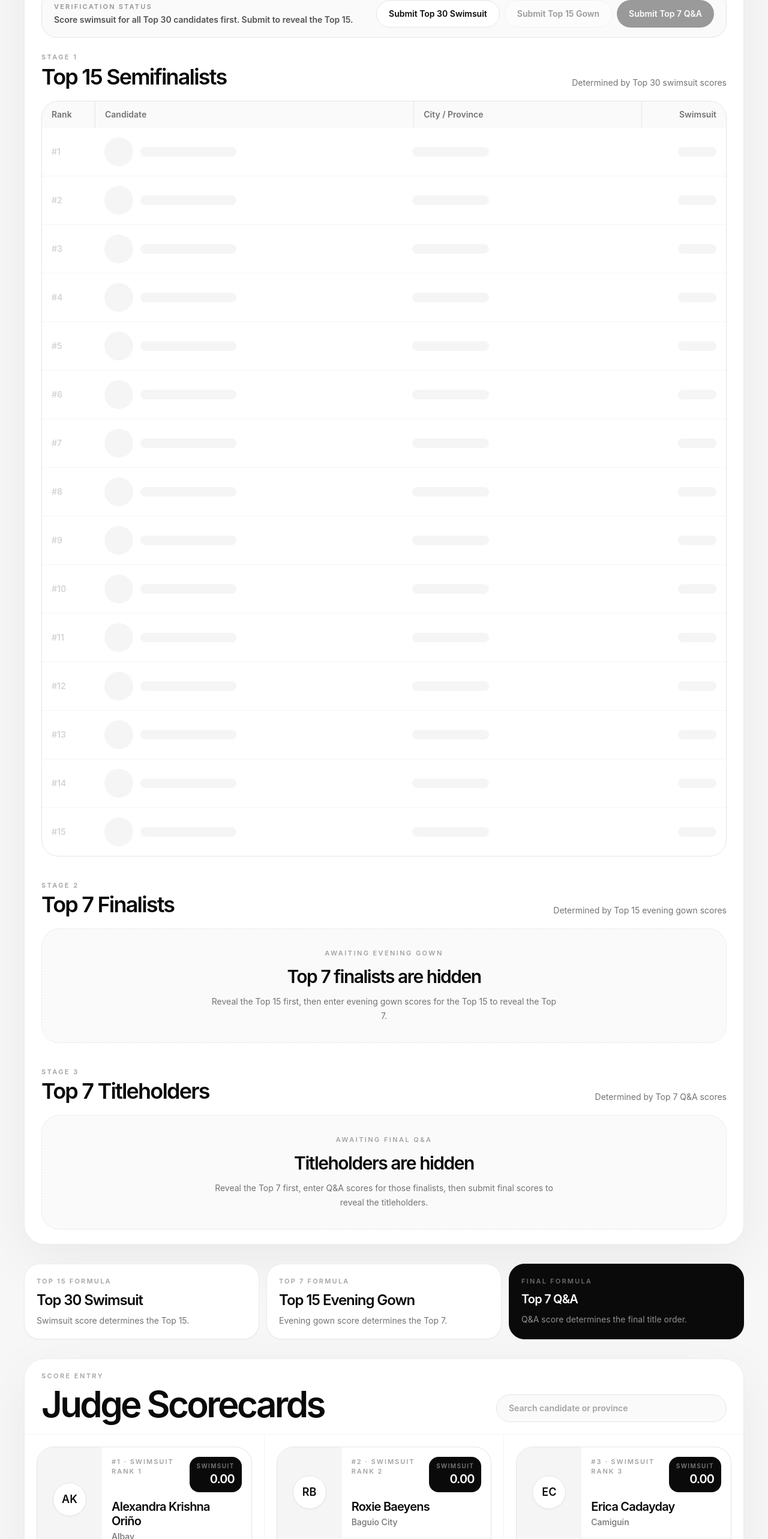
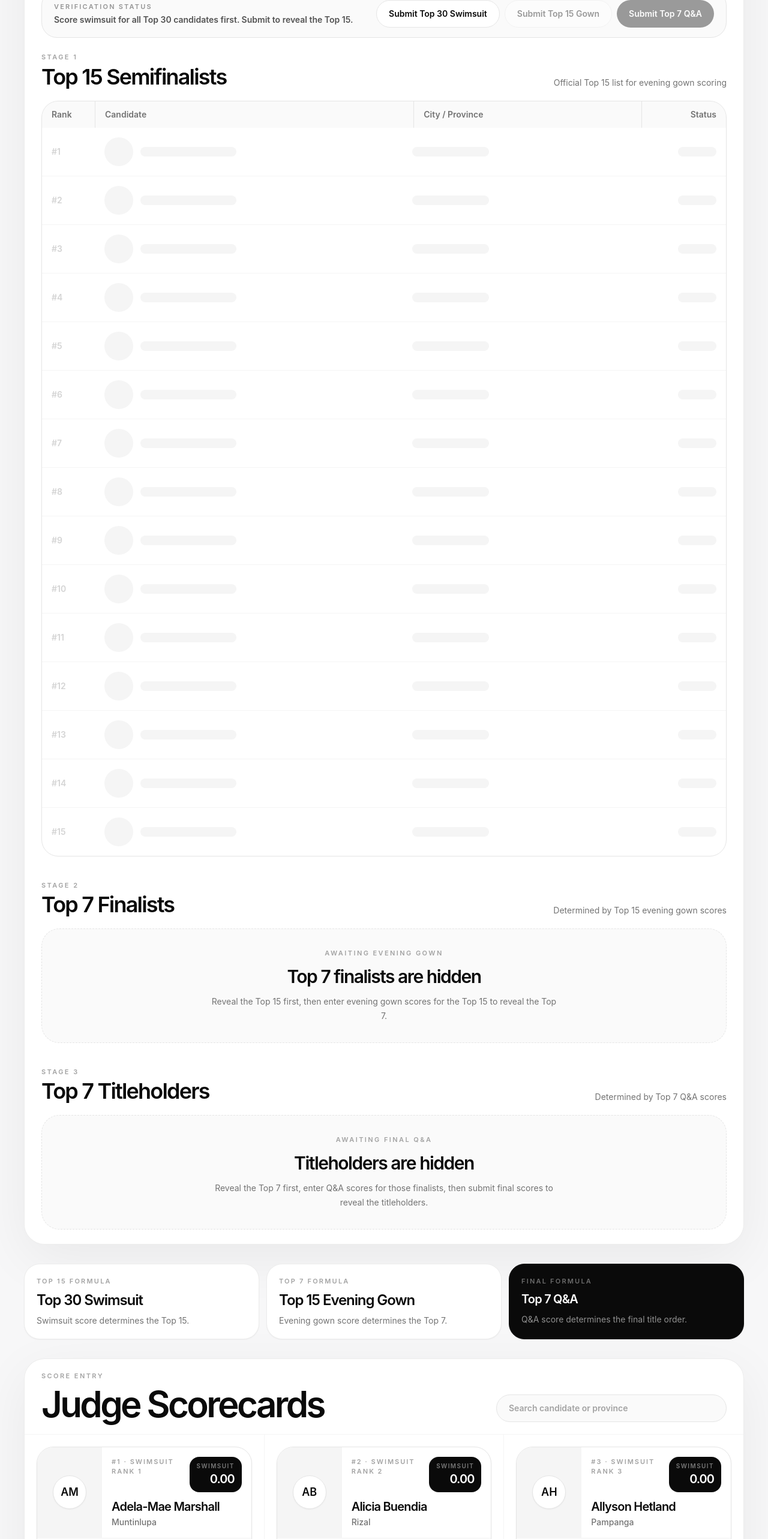
Before and after one commit to atndomain/MUPH-SCORING-SYSTEM, a React (Vite) app: page / in a window 1280 px wide. Shown: the part 1000-3566 px from the top of the page at 60% size. Built offline with nearby package versions, Linux system fonts and the light colour scheme.

Commit message:
Update App.jsx

```diff
--- a/src/App.jsx
+++ b/src/App.jsx
@@ -1,37 +1,55 @@
 import React, { useMemo, useState } from "react";
 
 const candidates = [
+  { city: "Muntinlupa", name: "Adela-Mae Marshall" },
+  { city: "Rizal", name: "Alicia Buendia" },
+  { city: "Pampanga", name: "Allyson Hetland" },
+  { city: "Negros Occidental", name: "Alexandra Colmenares" },
   { city: "Albay", name: "Alexandra Krishna Oriño" },
-  { city: "Baguio City", name: "Roxie Baeyens" },
+  { city: "Cebu City", name: "Apriel Smith" },
+  { city: "Luisiana, Laguna", name: "Ashley Subijano Montenegro" },
+  { city: "La Union", name: "Bea Millan-Windorski" },
+  { city: "Samar Island", name: "Catherine Wardle" },
+  { city: "Ilocos Norte", name: "Cherieze Cacayorin" },
+  { city: "Tandag City", name: "Chrystel Mae Correos" },
+  { city: "Cotabato Province", name: "Clarissa Westram" },
+  { city: "Pangasinan", name: "Donna Rein Nuguid" },
   { city: "Camiguin", name: "Erica Cadayday" },
+  { city: "Tacloban City", name: "Jacqueline Gulrajani" },
+  { city: "San Jose, Negros Oriental", name: "Jayka Munsayac" },
   { city: "Cavite", name: "Jencel Caña" },
-  { city: "Cebu City", name: "Apriel Smith" },
-  { city: "Cebu Province", name: "Nicole Borromeo" },
-  { city: "Cotabato Province", name: "Clarissa Westram" },
-  { city: "Iligan City", name: "Trexy Paris Roxas" },
-  { city: "Ilocos Norte", name: "Cherieze Cacayorin" },
-  { city: "Iloilo City", name: "Zestah Espinosa" },
-  { city: "La Union", name: "Bea Millan-Windorski" },
-  { city: "Laguna", name: "Ysabel Prats" },
-  { city: "Luisiana, Laguna", name: "Ashley Subijano Montenegro" },
+  { city: "Sultan Kudarat", name: "Jenrose Javier" },
   { city: "Manila", name: "Justine Felizarta" },
   { city: "Mountain Province", name: "Lyneree Montero-Yodong" },
-  { city: "Muntinlupa", name: "Adela-Mae Marshall" },
-  { city: "Negros Occidental", name: "Alexandra Colmenares" },
-  { city: "Pampanga", name: "Allyson Hetland" },
-  { city: "Pangasinan", name: "Donna Rein Nuguid" },
+  { city: "Tarlac", name: "Marian Arellano" },
+  { city: "Sarangani", name: "Nicole Cruz" },
+  { city: "Cebu Province", name: "Nicole Borromeo" },
   { city: "Quezon Province", name: "Patricia Ella Evangelista" },
-  { city: "Rizal", name: "Alicia Buendia" },
-  { city: "Samar Island", name: "Catherine Wardle" },
-  { city: "San Jose, Negros Oriental", name: "Jayka Munsayac" },
-  { city: "Sarangani", name: "Nicole Cruz" },
   { city: "Sto. Tomas, La Union", name: "Rachel-Hanna Gozum" },
-  { city: "Sultan Kudarat", name: "Jenrose Javier" },
-  { city: "Tacloban City", name: "Jacqueline Gulrajani" },
+  { city: "Baguio City", name: "Roxie Baeyens" },
+  { city: "Iligan City", name: "Trexy Paris Roxas" },
   { city: "Taguig City", name: "Ysabella Ysmael" },
-  { city: "Tandag City", name: "Chrystel Mae Correos" },
-  { city: "Tarlac", name: "Marian Arellano" },
+  { city: "Laguna", name: "Ysabel Prats" },
+  { city: "Iloilo City", name: "Zestah Espinosa" },
 ].map((candidate, index) => ({ ...candidate, id: index + 1 }));
+
+const officialTop15Cities = [
+  "Muntinlupa",
+  "Sultan Kudarat",
+  "Baguio City",
+  "Tacloban City",
+  "La Union",
+  "Quezon Province",
+  "Taguig City",
+  "Camiguin",
+  "Tarlac",
+  "Manila",
+  "Iloilo City",
+  "Cebu Province",
+  "Cebu City",
+  "Pampanga",
+  "Negros Occidental",
+];
 
 const titleOrder = [
   "Miss Universe Philippines 2026",
@@ -72,6 +90,7 @@ function getInitials(name, city) {
 function runTests() {
   console.assert(candidates.length === 30, "Expected 30 candidates.");
   console.assert(titleOrder.length === 7, "Expected 7 titles.");
+  console.assert(officialTop15Cities.length === 15, "Expected 15 official semifinalists.");
   console.assert(clampScore(120) === 100, "Scores above 100 should clamp to 100.");
   console.assert(clampScore(-5) === 0, "Scores below 0 should clamp to 0.");
   console.assert(getScore({ swimsuit: 91 }, "swimsuit") === 91, "Swimsuit score should be read correctly.");
@@ -134,7 +153,17 @@ export default function PageantScoringSystem() {
   }, [scores]);
 
   const top15 = top15Submitted
-    ? swimsuitRanking.slice(0, 15).map((candidate, index) => ({ ...candidate, placement: index + 1 }))
+    ? officialTop15Cities.map((city, index) => {
+        const candidate = candidates.find((item) => item.city === city);
+        const rankedCandidate = swimsuitRanking.find((item) => item.city === city);
+        return {
+          ...candidate,
+          score: scores[candidate.id] || {},
+          swimsuitTotal: rankedCandidate?.swimsuitTotal || 0,
+          swimsuitComplete: rankedCandidate?.swimsuitComplete || 0,
+          placement: index + 1,
+        };
+      })
     : [];
 
   const top15Ids = useMemo(() => new Set(top15.map((candidate) => candidate.id)), [top15]);
@@ -253,11 +282,11 @@ export default function PageantScoringSystem() {
       return;
     }
 
-    verifyWithDelay("Verifying swimsuit scores for all Top 30 candidates...", () => {
+    verifyWithDelay("Verifying swimsuit scores and loading the official Top 15...", () => {
       setTop15Submitted(true);
       setTop7Submitted(false);
       setFinalSubmitted(false);
-      setVerificationMessage("Top 15 revealed. Now score evening gown for the Top 15 only.");
+      setVerificationMessage("Official Top 15 revealed. Now score evening gown for the Top 15 only.");
     });
   };
 
@@ -405,7 +434,7 @@ export default function PageantScoringSystem() {
                   <p className="text-[11px] font-semibold uppercase tracking-[0.22em] text-neutral-400">Stage 1</p>
                   <h3 className="mt-1 text-3xl font-semibold tracking-[-0.05em] md:text-4xl">Top 15 Semifinalists</h3>
                 </div>
-                <p className="text-sm text-neutral-500">Determined by Top 30 swimsuit scores</p>
+                <p className="text-sm text-neutral-500">Official Top 15 list for evening gown scoring</p>
               </div>
 
               <div className="overflow-hidden rounded-[28px] border border-neutral-200 bg-white">
@@ -413,7 +442,7 @@ export default function PageantScoringSystem() {
                   <div className="bg-neutral-50 px-4 py-3">Rank</div>
                   <div className="bg-neutral-50 px-4 py-3">Candidate</div>
                   <div className="bg-neutral-50 px-4 py-3">City / Province</div>
-                  <div className="bg-neutral-50 px-4 py-3 text-right">Swimsuit</div>
+                  <div className="bg-neutral-50 px-4 py-3 text-right">Status</div>
                 </div>
 
                 <div className="divide-y divide-neutral-100">
@@ -426,7 +455,7 @@ export default function PageantScoringSystem() {
                             <div className="min-w-0"><p className="truncate text-sm font-semibold text-neutral-950">{displayName(candidate)}</p><p className="text-xs text-neutral-400 md:hidden">{candidate.city}</p></div>
                           </div>
                           <div className="hidden text-sm text-neutral-500 md:block">{candidate.city}</div>
-                          <div className="text-left text-lg font-semibold tracking-[-0.03em] text-neutral-950 md:text-right">{candidate.swimsuitTotal.toFixed(2)}</div>
+                          <div className="text-left text-sm font-semibold text-neutral-500 md:text-right">Evening Gown</div>
                         </div>
                       ))
                     : Array.from({ length: 15 }).map((_, index) => (
```
